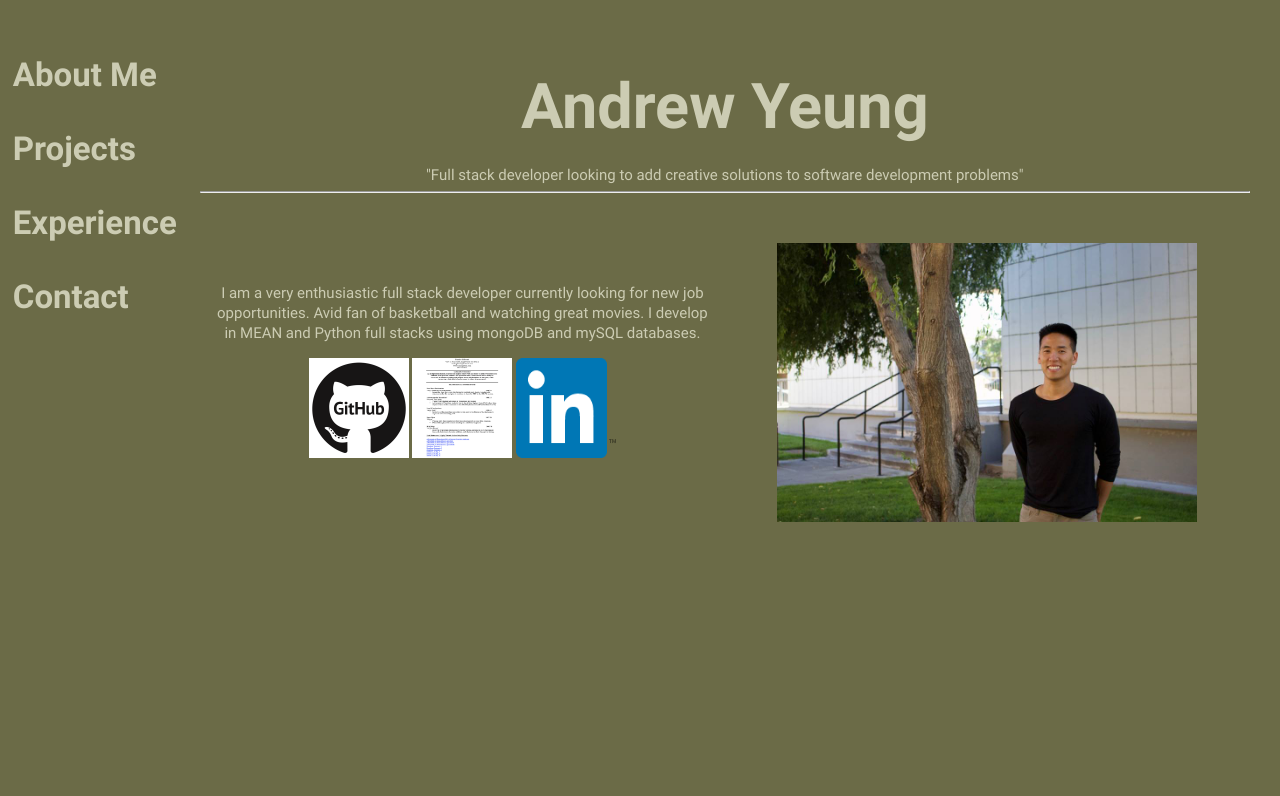
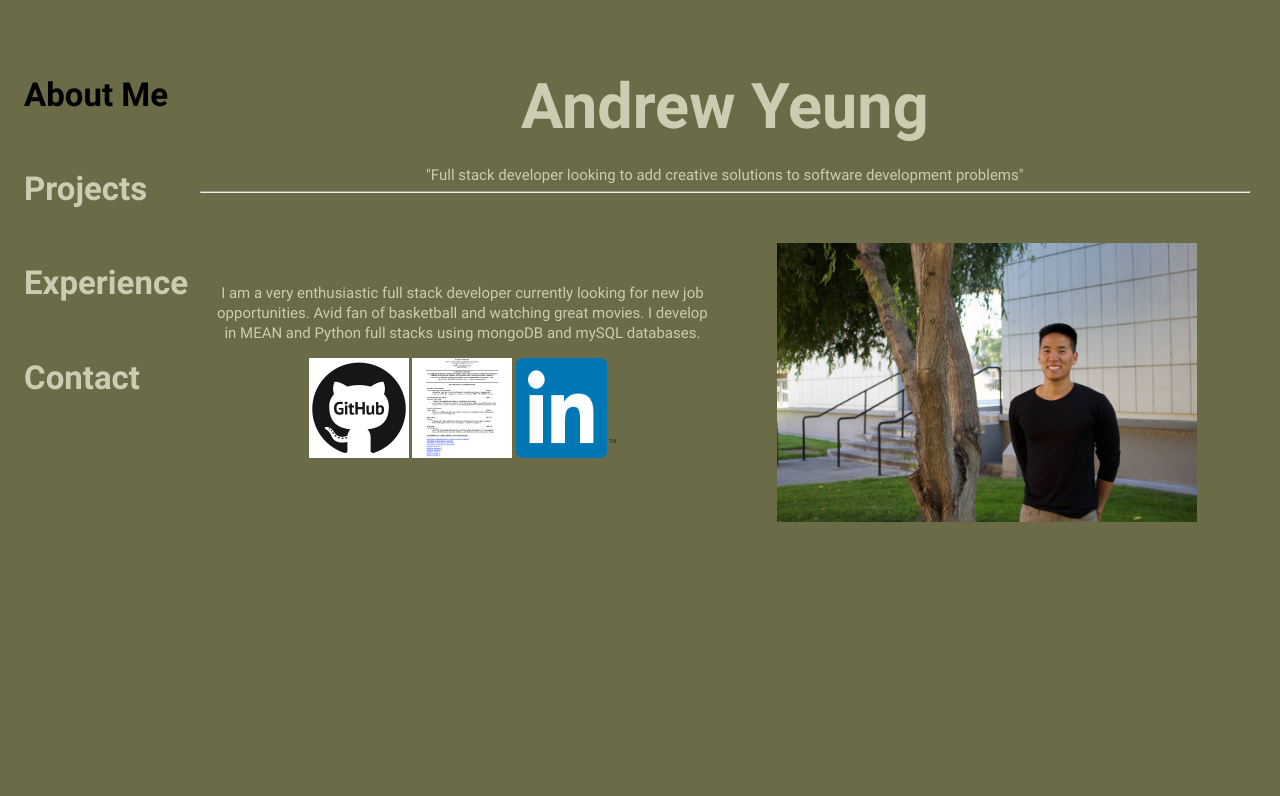
Before and after one commit to andrewhyeung/portfolio-, a website: page client/index.html in a window 1280 px wide. Shown: the top 796 px of the page. Drawn offline with nearby package versions, Linux system fonts and the light colour scheme.

Commit message:
added active color change to links

```diff
--- a/client/static/custom_stylesheet.css
+++ b/client/static/custom_stylesheet.css
@@ -105,3 +105,6 @@ textarea:focus, input:focus{
 footer{
 	margin-bottom: 180px;
 }
+#left ul li a.active {
+	color: black;
+}
--- a/client/static/partials/body.html
+++ b/client/static/partials/body.html
@@ -1,11 +1,20 @@
 <div id="container" ng-controller='emailController'>
 	<div id="content" class='row'>
-		<div id="left">
-			<a class='link' href="#about_me">About Me</a>
-			<a class='link' href="#projects">Projects</a>
-			<a class='link' href="#experience">Experience</a>
-			<a class='link' href="#contact">Contact</a>
+		<div id="left" class='col hide-on-small-only m3 12'>
+			<ul>
+				<li><a class='link' href="#about_me">About Me</a></li>
+				<li><a class='link' href="#projects">Projects</a>  </li>
+				<li><a class='link' href="#experience">Experience</a> </li>
+				<li><a class='link' href="#contact">Contact</a>	</li>
+			</ul>
+
+
+
+
+
 		</div>
+
+
 		<div id="right">
 			<div class="bar">
 				<div id="about_me" class='section scrollspy'>
@@ -90,7 +99,8 @@
 				<div id="contact"  class='section scrollspy'>
 					<h4 class='scrollspy'>Contact me</h4>
 					<form ng-submit='submitForm()' enctype="text/plain">
-						<input placeholder='Your Name' id="first_name" type="text" ng-model = 'name' required><br>
+						Your Name:<br>
+						<input  id="first_name" type="text" ng-model = 'name' required><br>
 						E-mail:<br>
 						<input id='email' type="email" ng-model='email' required><br>
 						Message:<br>
@@ -124,6 +134,7 @@
 		$('.scrollspy').scrollSpy();
 	})
 
+
 </script>
 <script>
   (function(i,s,o,g,r,a,m){i['GoogleAnalyticsObject']=r;i[r]=i[r]||function(){
```
